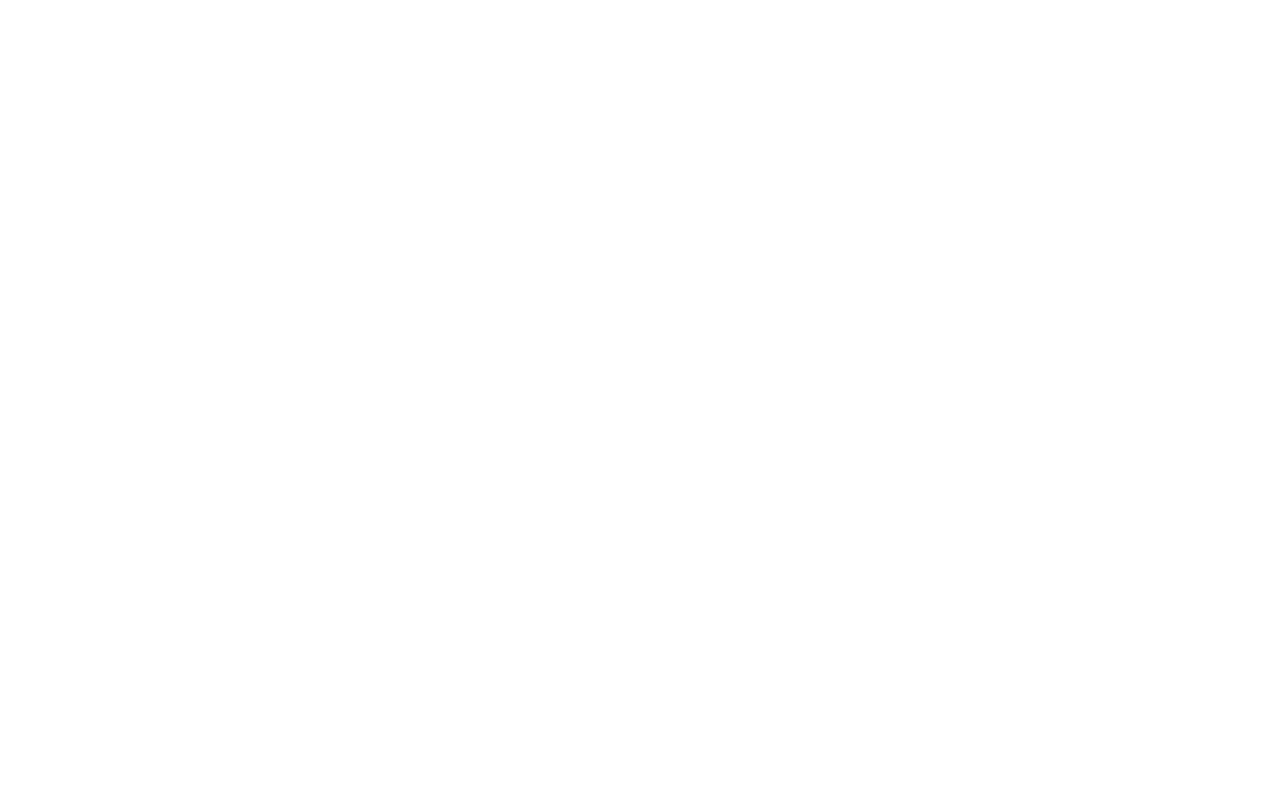
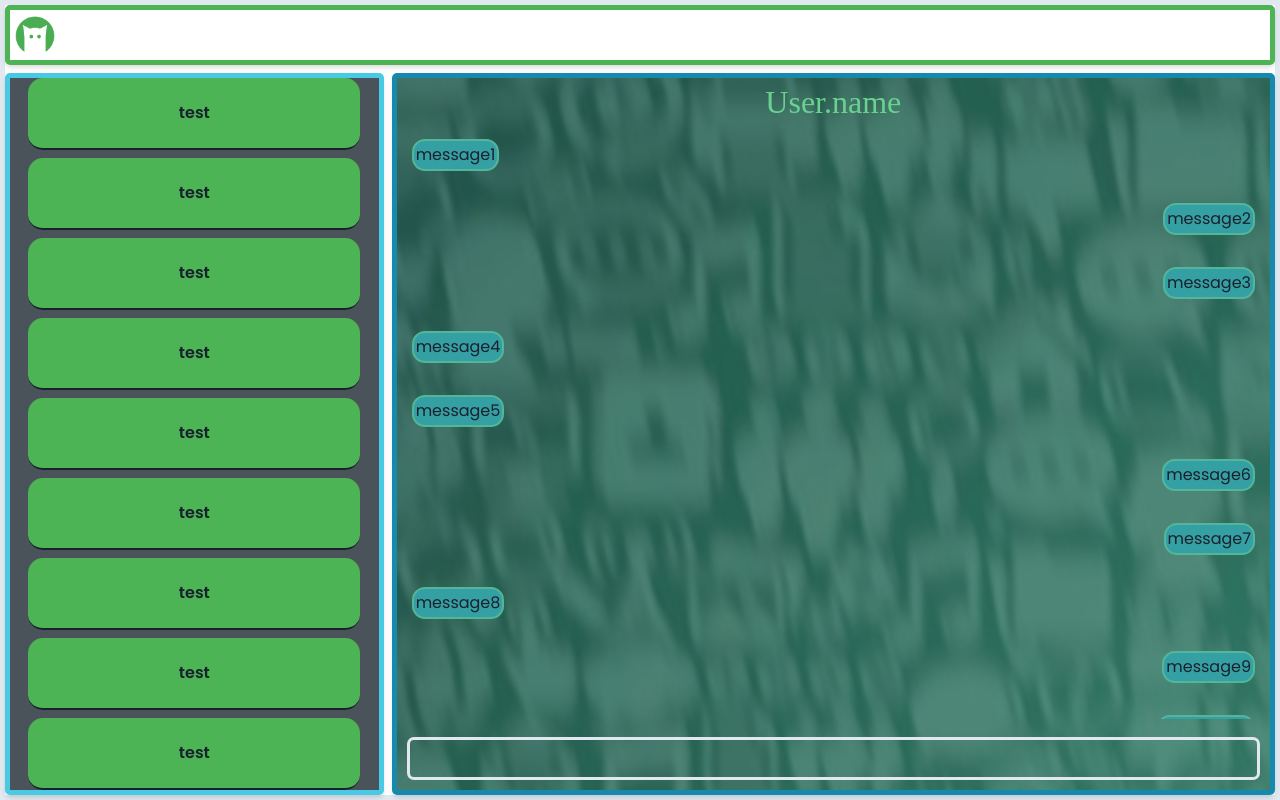
Before and after one commit to PoC-Community/software-pool-rush-realtime-chat, a React (Create React App) app in the folder frontend/katsapp/: page /home in a window 1280 px wide. Before the commit this address had no page. Built offline with nearby package versions, Linux system fonts and the light colour scheme.

Commit message:
add front

```diff
--- a/frontend/katsapp/src/App.tsx
+++ b/frontend/katsapp/src/App.tsx
@@ -2,15 +2,6 @@
 // import Welcome from './pages/Welcome';
 import { default as Routes } from './Routes';
 
-function App() {
-  return (
-    <Center mt="160px">
-		<VStack spacing="32px">
-			<Routes />
-			{/* <Welcome /> */}
-		</VStack>
-	</Center>
-  );
-}
+const App = () => <Routes />;
 
 export default App;
--- a/frontend/katsapp/src/Routes.tsx
+++ b/frontend/katsapp/src/Routes.tsx
@@ -1,6 +1,7 @@
+import { BrowserRouter, Route, Routes as RouterRoute } from 'react-router-dom';
+import Home from './pages/Home';
 import Login from './pages/Login';
 import SignUp from './pages/SignUp';
-import { BrowserRouter, Route, Routes as RouterRoute } from 'react-router-dom';
 import { default as Welcome } from './pages/Welcome';
 
 export default function Routes() {
@@ -10,6 +11,7 @@
 				<Route path="/" element={<Welcome />} />
 				<Route path="/signup" element={<SignUp />} />
 				<Route path="/login" element={<Login />} />
+				<Route path="/home" element={<Home />} />
 			</RouterRoute>
 		</BrowserRouter>
 	);
--- /dev/null
+++ b/frontend/katsapp/src/pages/Home.tsx
@@ -0,0 +1,60 @@
+import { Box, Button, HStack, Image, Input, Stack, Text, VStack } from "@chakra-ui/react";
+
+const Home = (): JSX.Element => {
+  const userId = 1;
+  const messages = [
+    { userId: 1, content: 'message1' },
+    { userId: 2, content: 'message2' },
+    { userId: 3, content: 'message3' },
+    { userId: 1, content: 'message4' },
+    { userId: 1, content: 'message5' },
+    { userId: 2, content: 'message6' },
+    { userId: 2, content: 'message7' },
+    { userId: 1, content: 'message8' },
+    { userId: 2, content: 'message9' },
+    { userId: 3, content: 'message10' },
+    { userId: 1, content: 'message11' },
+    { userId: 1, content: 'message12' },
+    { userId: 2, content: 'message13' },
+    { userId: 2, content: 'message14' },
+    { userId: 1, content: 'message15' },
+    { userId: 2, content: 'message16' },
+    { userId: 3, content: 'message17' },
+    { userId: 1, content: 'message18' },
+    { userId: 1, content: 'message19' },
+    { userId: 2, content: 'message20' },
+    { userId: 2, content: 'message21' }
+  ];
+
+  return (
+    <VStack bgColor='whiteAlpha.300' w='100%' minH='100vh' maxH='100vh' borderWidth='5px'>
+      <Stack borderRadius='5px' borderColor='#4cb454' borderWidth='5px' bgColor='whiteAlpha.200' shadow='md' w='100%' >
+        <Image margin='5px' boxSize='40px' src='assets/logo.png' alt='Logo-Katsapp'/>
+      </Stack>
+      <HStack w='100%' minH='100%' alignItems='strech'>
+        <VStack borderRadius='5px' borderColor='#48cae4'borderWidth='5px' bgColor='#4a525a' shadow='md' w='30%' overflow='scroll' maxH='100%' >
+          {[...Array(30)].map(() => <Button variant={'solid'} borderRadius='15px' borderColor='#006400' borderBottom='2px'w='90%' minH='72px' bgColor='#4cb454'>test</Button>)}
+        </VStack>
+        <VStack borderRadius='5px' borderColor='#168aad' borderWidth='5px' bgImage='assets/background.jpg' shadow='md' w='70%' align='center'>
+          <HStack alignItems='center' marginBottom='-10px'>
+            <Box>
+              <Text color='green.300' fontFamily='Cursive' fontSize='32px'>User.name</Text>
+            </Box>
+          </HStack>
+          <VStack w='100%' maxH='100%' flexGrow={1}  spacing='32px' overflowY='scroll' padding='15px'>
+            {messages.map((m) =>
+              <HStack borderRadius='13px' borderColor='#52b69a' borderWidth='2px' align='start' maxW='90%' bgColor='#34a0a4' w='fit-content' padding='2px' alignSelf={m.userId === userId ? 'flex-start' : 'flex-end'}>
+                <Text>{m.content}</Text>
+              </HStack>
+            )}
+          </VStack>
+          <HStack h='120px' w='100%' padding='10px'>
+            <Input borderRadius='7px' borderWidth='3px' h='100%' w='100%'></Input>
+          </HStack>
+        </VStack>
+      </HStack>
+    </VStack>
+);
+};
+
+export default Home;
```
Also changed, not shown: frontend/katsapp/public/assets/background.jpg (added).
